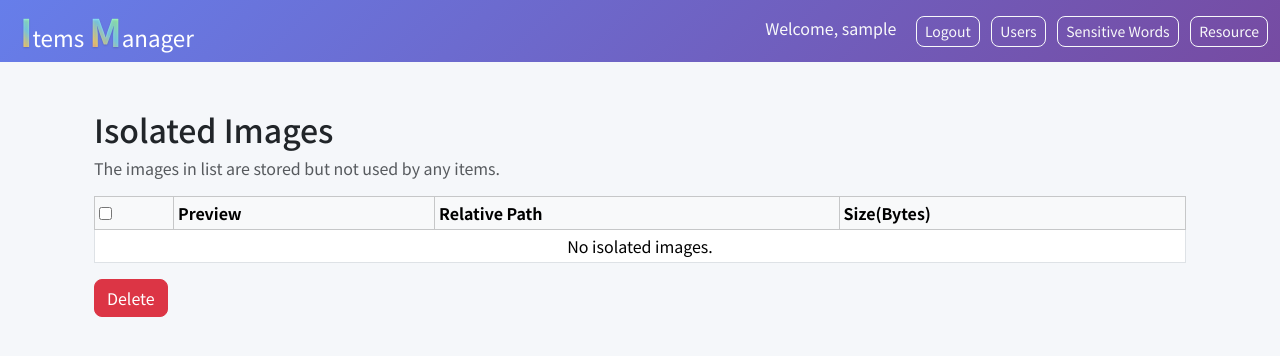
After one commit to cnluyq/lore_keeper, a Django app: page /staff/isolated-images/ in a window 1280 px wide. The commit adds this page. Shown: the top 356 px of the page. Run offline with Django 4.2, Linux system fonts and the light colour scheme; the visitor is signed in with stand-in values (Sample User, id 1); data that the repository does not hold is empty.

Commit message:
add resource management for isolated images

```diff
--- a/problems/templates/problems/base.html
+++ b/problems/templates/problems/base.html
@@ -115,6 +115,7 @@
       {% if user.is_superuser %}
         <a class="btn btn-outline-light btn-sm ms-2" href="{% url 'user_list' %}">Users</a>
         <a class="btn btn-outline-light btn-sm ms-2" href="{% url 'sensitive_word_list' %}">Sensitive Words</a>
+	<a class="btn btn-outline-light btn-sm ms-2" href="{% url 'isolated_images_list' %}">Resource</a>
       {% endif %}
     </div>
   </div>
--- /dev/null
+++ b/problems/templates/problems/isolated_images_list.html
@@ -0,0 +1,66 @@
+{% extends 'problems/base.html' %}
+{% block content %}
+<div class="container py-4">
+  <h2>Isolated Images</h2>
+  <p class="text-muted">The images in list are stored but not used by any items.</p>
+
+  <form id="deleteForm" method="post" action="{% url 'isolated_images_delete' %}">
+    {% csrf_token %}
+    <div class="table-responsive">
+      <table class="table table-sm table-bordered">
+        <thead class="table-light">
+          <tr>
+            <th><input type="checkbox" id="checkAll"></th>
+            <th>Preview</th>
+            <th>Relative Path</th>
+            <th>Size(Bytes)</th>
+          </tr>
+        </thead>
+        <tbody>
+          {% for item in isolates %}
+          <tr>
+            <td><input type="checkbox" name="files" value="{{ item.path }}"></td>
+	    <td>
+              <img src="{{ item.url }}" style="max-height:60px; cursor: zoom-in;"class="img-thumbnail" data-big="{{ item.url }}" ondblclick="showOriginal(this.dataset.big)">
+            </td>
+            <td><code>{{ item.path }}</code></td>
+            <td>{{ item.size }}</td>
+          </tr>
+          {% empty %}
+          <tr><td colspan="4" class="text-center">No isolated images.</td></tr>
+          {% endfor %}
+        </tbody>
+      </table>
+    </div>
+    <button type="submit" class="btn btn-danger"
+            onclick="return confirm('Confirm to delete selected images?')">Delete</button>
+  </form>
+</div>
+<!-- 原图预览 Modal -->
+<div class="modal fade" id="imgModal" tabindex="-1" aria-hidden="true">
+  <div class="modal-dialog modal-dialog-centered modal-xl">
+    <div class="modal-content">
+      <div class="modal-header">
+        <h5 class="modal-title">Original Image</h5>
+        <button type="button" class="btn-close" data-bs-dismiss="modal" aria-label="Close"></button>
+      </div>
+      <div class="modal-body text-center p-0">
+        <img id="modalImg" src="" class="img-fluid" style="max-height: 85vh;">
+      </div>
+    </div>
+  </div>
+</div>
+<script>
+// 全选/取消全选
+document.getElementById('checkAll').addEventListener('change', function() {
+  document.querySelectorAll('input[name="files"]').forEach(cb => cb.checked = this.checked);
+});
+
+function showOriginal(src) {
+  const modal = new bootstrap.Modal(document.getElementById('imgModal'));
+  document.getElementById('modalImg').src = src;
+  modal.show();
+}
+
+</script>
+{% endblock %}
--- a/problems/urls.py
+++ b/problems/urls.py
@@ -17,4 +17,6 @@ urlpatterns = [
     path('sensitive-words/toggle/<int:pk>/', views.sensitive_word_toggle, name='sensitive_word_toggle'),
     path('sensitive-words/delete/<int:pk>/', views.sensitive_word_delete, name='sensitive_word_delete'),
     path('upload-image/', views.upload_image, name='upload_image'),
+    path('staff/isolated-images/', views.isolated_images_list, name='isolated_images_list'),
+    path('staff/isolated-images/delete/', views.isolated_images_delete, name='isolated_images_delete'),
 ]
--- a/problems/views.py
+++ b/problems/views.py
@@ -14,6 +14,7 @@ from django.conf import settings
 from django.http import HttpResponseForbidden
 from django.contrib.auth.decorators import user_passes_test
 
+from pathlib import Path
 from django.contrib.auth.models import User
 from django.contrib.auth.decorators import user_passes_test
 from django.contrib import messages
@@ -389,3 +390,71 @@ def upload_image(request):
         image_url = os.path.join(settings.MEDIA_URL, 'upload_images', filename)
         return JsonResponse({'url': request.build_absolute_uri(image_url)})
     return JsonResponse({'error': 'Invalid request'}, status=400)
+
+# 工具：列出磁盘上 upload_images 目录所有文件
+def _scan_disk_upload_images():
+    root = Path(settings.MEDIA_ROOT) / 'upload_images'
+    if not root.exists():
+        return set()
+    # 保存相对路径（相对于 MEDIA_ROOT）
+    return {str(p.relative_to(settings.MEDIA_ROOT)) for p in root.rglob('*') if p.is_file()}
+
+# 工具：汇总数据库 uploaded_images 字段里所有文件
+def _scan_db_referenced_images():
+    referenced = set()
+    for images_json in Problem.objects.exclude(uploaded_images__isnull=True).values_list('uploaded_images', flat=True):
+        try:
+            images = json.loads(images_json)
+            if isinstance(images, list):
+                referenced.update(images)
+                referenced.update(f"upload_images/{name}" for name in images)
+        except Exception:
+            continue
+    return referenced
+
+def image_size(size_bytes):
+    """把字节转成人可读单位"""
+    for unit in ['B', 'KB', 'MB']:
+        if size_bytes < 1024.0:
+            return f"{size_bytes:.1f} {unit}"
+        size_bytes /= 1024.0
+    return f"{size_bytes:.1f} GB"
+
+# 管理页面：列表展示
+@user_passes_test(lambda u: u.is_superuser)
+def isolated_images_list(request):
+    disk_files = _scan_disk_upload_images()
+    db_files = _scan_db_referenced_images()
+    isolates = disk_files - db_files
+
+    # 构造可访问的完整 URL（浏览器查看用）
+    isolated_data = []
+    for f in sorted(isolates):
+        abs_path = Path(settings.MEDIA_ROOT) / f
+        size = abs_path.stat().st_size if abs_path.is_file() else 0
+        isolated_data.append({
+            'path': f,
+            'url': settings.MEDIA_URL.rstrip('/') + '/' + f.lstrip('/'),
+            'size': size,
+        })
+
+    return render(request, 'problems/isolated_images_list.html', {'isolates': isolated_data})
+
+# 删除接口：POST 接受文件名列表
+@require_POST
+@csrf_exempt   # 如果你打算用 fetch 手动带 X-CSRFToken
+@user_passes_test(lambda u: u.is_superuser)
+def isolated_images_delete(request):
+    if request.method != 'POST':
+        return JsonResponse({'error': 'POST only'}, status=405)
+    paths = request.POST.getlist('files')  # 相对路径
+    root = Path(settings.MEDIA_ROOT)
+    deleted = 0
+    for f in paths:
+        # 简单安全校验：只允许 upload_images 下的文件
+        abs_path = (root / f).resolve()
+        if abs_path.is_file() and 'upload_images' in abs_path.parts:
+            abs_path.unlink()
+            deleted += 1
+    #return JsonResponse({'deleted': deleted})
+    return redirect('isolated_images_list')
```
